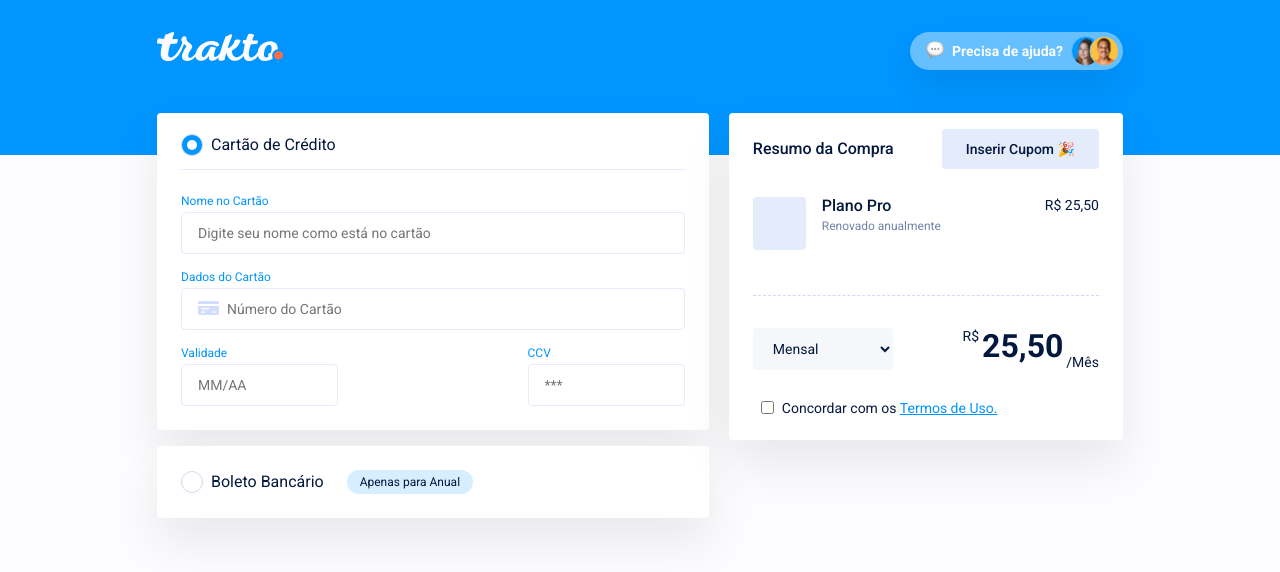
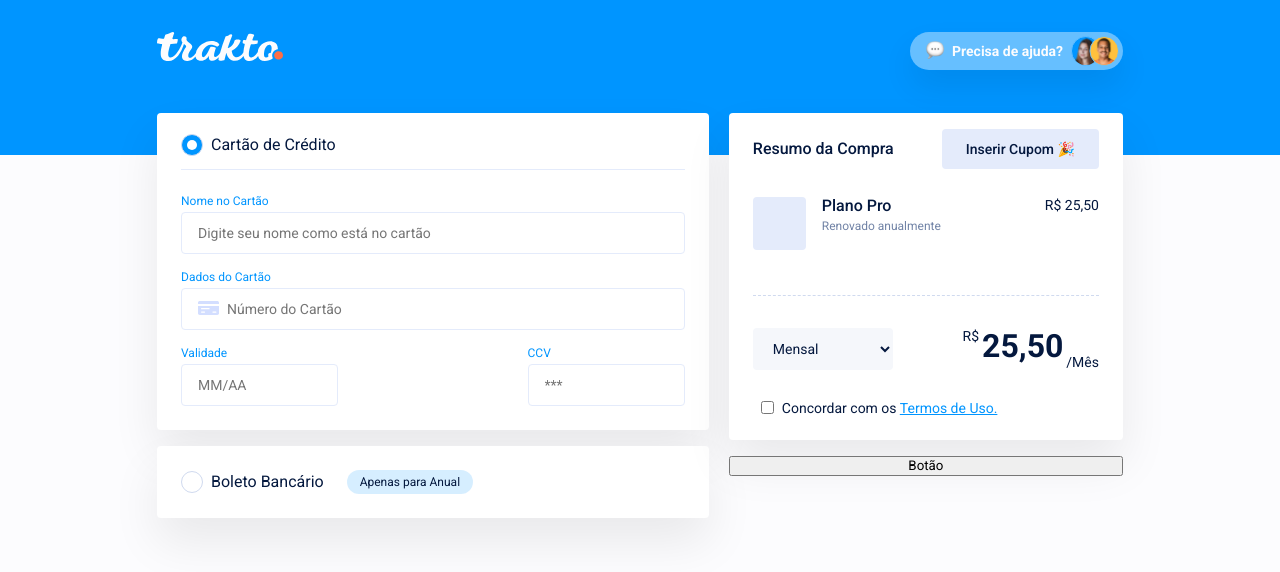
Before and after one commit to p-h-marques/trakto-checkout, a React (Create React App) app: page /checkout in a window 1280 px wide. Shown: the top 572 px of the page. Built offline with nearby package versions, Linux system fonts and the light colour scheme; the HTML template or start-up script is replaced by a standard one.

Commit message:
Reorganizando componentes

```diff
--- /dev/null
+++ b/src/components/button/index.jsx
@@ -0,0 +1,12 @@
+import React from 'react'
+import { ButtonStyles } from './styles'
+
+const Button = () => {
+    return (
+        <ButtonStyles>
+            Botão
+        </ButtonStyles>
+    )
+}
+
+export default Button
--- /dev/null
+++ b/src/components/button/styles.js
@@ -0,0 +1,5 @@
+import styled from 'styled-components'
+// import colors from '../../styles/colors'
+
+export const ButtonStyles = styled.button`
+`
--- /dev/null
+++ b/src/components/paymentActions/index.jsx
@@ -0,0 +1,16 @@
+import React from 'react'
+import { PaymentActionsStyles } from './styles'
+
+import Button from '../button'
+import PlanInfo from '../planInfo'
+
+const PaymentActions = () => {
+    return (
+        <PaymentActionsStyles>
+            <PlanInfo />
+            <Button />
+        </PaymentActionsStyles>
+    )
+}
+
+export default PaymentActions
--- /dev/null
+++ b/src/components/paymentActions/styles.js
@@ -0,0 +1,8 @@
+import styled from 'styled-components'
+// import colors from '../../styles/colors'
+
+export const PaymentActionsStyles = styled.div`
+    display: flex;
+    flex-direction: column;
+    gap: 16px;
+`
--- a/src/pages/checkout/index.jsx
+++ b/src/pages/checkout/index.jsx
@@ -3,7 +3,7 @@ import { CheckoutStyles } from './styles'
 import Context from '../../state/Context'
 import Header from '../../components/header'
 import PaymentMethods from '../../components/paymentMethods'
-import PlanInfo from '../../components/planInfo'
+import PaymentActions from '../../components/paymentActions'
 
 const Checkout = () => {
     const {state} = useContext(Context)
@@ -20,7 +20,7 @@ const Checkout = () => {
                 <div className="container">
                     <div className="grid">
                         <PaymentMethods />
-                        <PlanInfo />
+                        <PaymentActions />
                     </div>
                 </div>
             </main>
```
